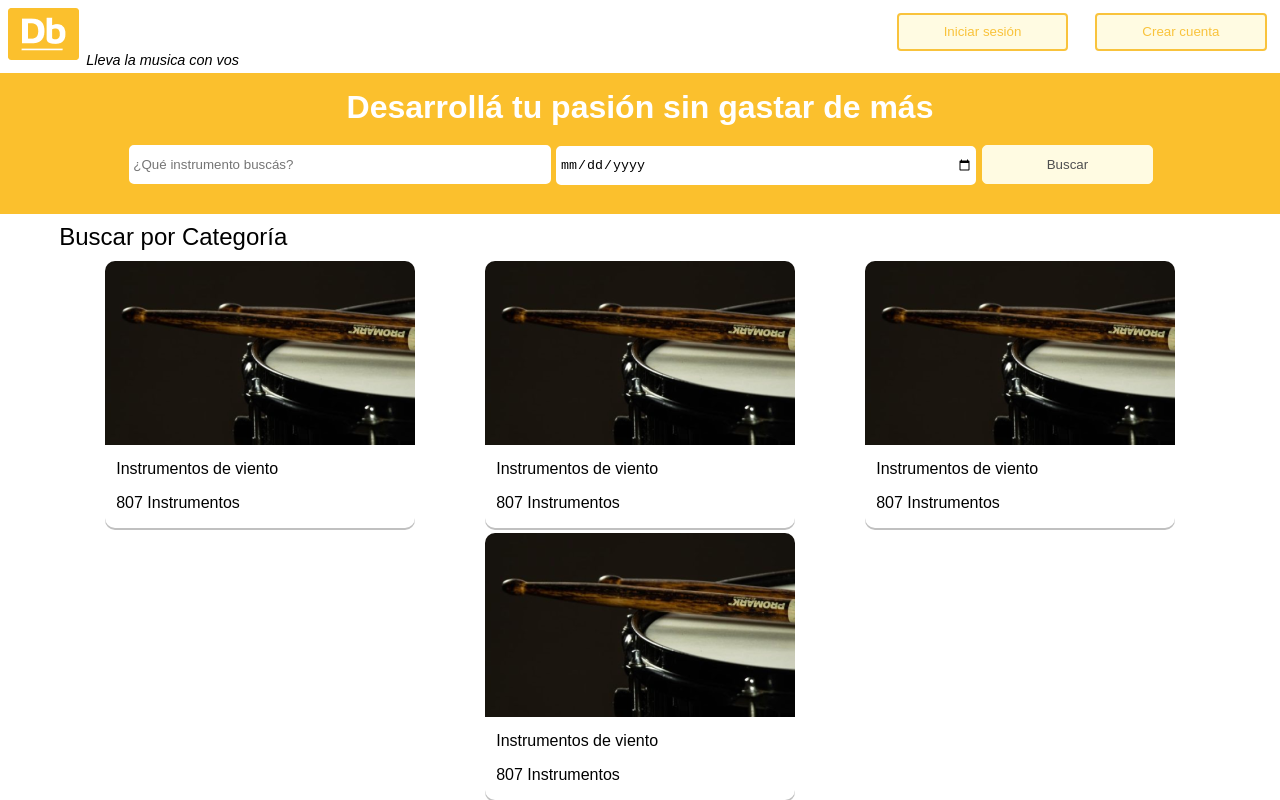
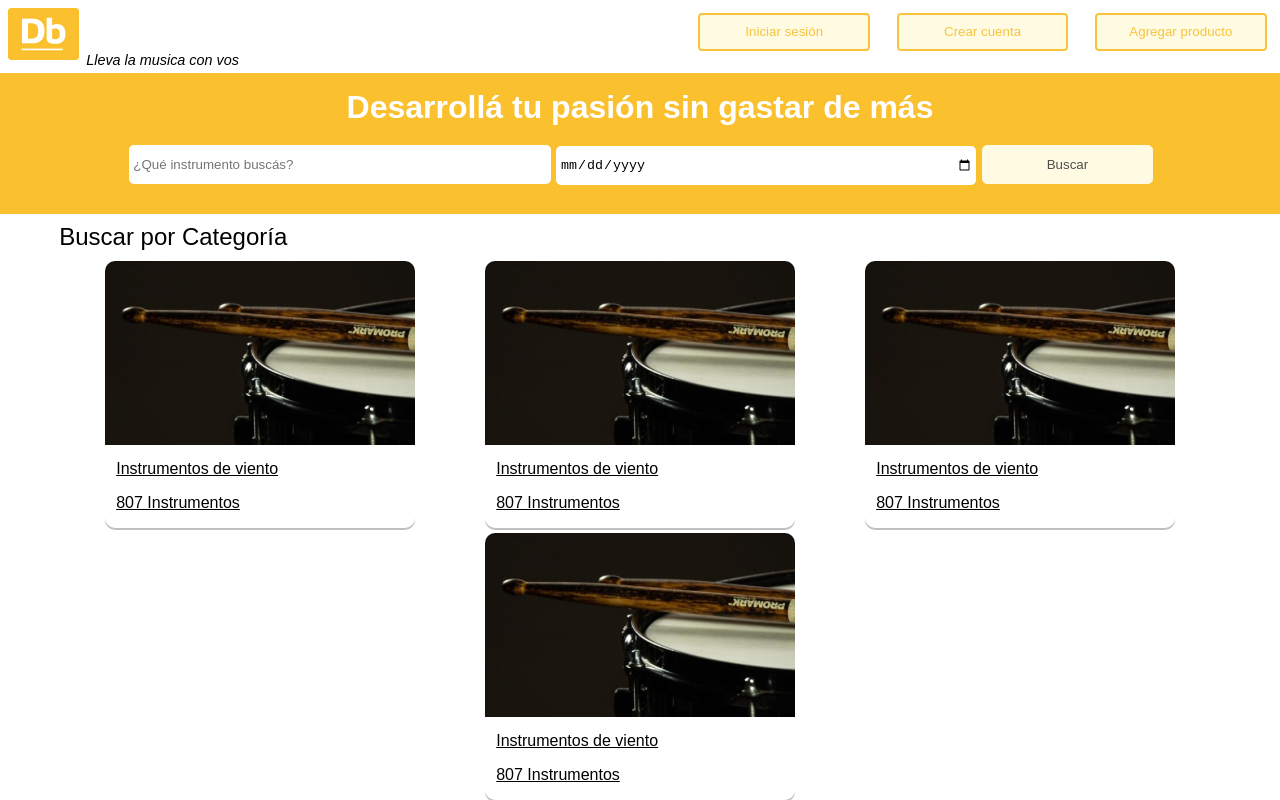
Before and after one commit to YesseniaJimenez/proyectoFinal, a React (Vite) app in the folder Frontend/Digital_Booking/: page /login in a window 1280 px wide. Both pictures are taken after typing "name@example.com", "Sample123" into the empty fields and a click on the button "Ingresar". Shown: the top 800 px of the page. Built offline with nearby package versions, Linux system fonts and the light colour scheme.

Commit message:
fixing styles of layout and addProduct

```diff
--- a/Frontend/Digital_Booking/src/App.css
+++ b/Frontend/Digital_Booking/src/App.css
@@ -1,5 +1,12 @@
 .App{
-	height: 100%;
+	box-sizing: border-box;
+}
+
+.layout{
+	display: flex;
+	flex: 1 1 0%;
+	flex-direction: column;
+	min-height: 100vh;
 }
 
 /* ------------ Header ------------ */
@@ -44,6 +51,7 @@
 	height: 2.8em;
 	background-color: #FFFBE2;
 	color: #F9C33C;
+	cursor: pointer;
 }
 
 .material-symbols-outlined {
@@ -61,7 +69,9 @@
 /* ------------ Main Home ------------ */
 
 .main-home {
-	height: 100%;
+	display: flex;
+	flex-direction: column;
+	flex: flex 1;
 	margin-top: 4.5625em;
 }
 
@@ -173,18 +183,52 @@
 	border-radius: 10px 10px 0 0;
 }
 
-.card > p:first-of-type {
+.card > .link-cards {
+	text-decoration: underline;
+	color: black;
+}
+
+.card > .link-cards > p:first-of-type {
 	margin-top: 0.7em;
 }
 
-.card > p {
+.card > .link-cards > p {
 	padding-left: 0.7em;
 }
+
+/* ------------ Add Product ------------ */
+
+.container-addProduct {
+	display: flex;
+	flex-direction: column;
+	flex: 1;
+	margin-top: 4.5625em;
+}
+
+.form-addProduct {
+	border: 1px solid red;
+	display: flex;
+	flex-direction: column;
+	justify-content: center;
+}
+
+.form-addProduct > input {
+	width: 18.75em;
+	height: 1.125em;
+}
+
+.form-addProduct > button {
+	width: 9.375em;
+}
+
+
+
 
 /* ------------ Tablet ------------ */
 
 @media (min-width: 656px) and (max-width: 1007px) {
 	/* ------------ Header ------------ */
+
 	.button {
 		width: 10.25em;
 		height: 2.8em;
@@ -227,7 +271,6 @@
 		gap: 1.25em;
 		margin-top: 1.875em;
 	}
-
 
 }
 
--- a/Frontend/Digital_Booking/src/Components/Card.jsx
+++ b/Frontend/Digital_Booking/src/Components/Card.jsx
@@ -6,9 +6,11 @@ import percusion from "../assets/images/percusion.png"
 const Card = () => {
     return (
         <div className='card'>
-            <Link><img src={percusion} alt="Card" /></Link>
-            <p>{"Instrumentos de viento"}</p>
-            <p>{"807 Instrumentos"}</p>
+            <Link to="/detail" className='link-cards'>
+                <img src={percusion} alt="Card" />
+                <p>{"Instrumentos de viento"}</p>
+                <p>{"807 Instrumentos"}</p>
+            </Link>
         </div>
     )
 }
--- a/Frontend/Digital_Booking/src/Components/Navbar.jsx
+++ b/Frontend/Digital_Booking/src/Components/Navbar.jsx
@@ -1,9 +1,15 @@
 import React from 'react'
 import logo from "../assets/logo1.png"
-import { Link } from "react-router-dom"
+import { Link, useNavigate } from "react-router-dom"
 import { useState } from 'react'
 
 const Navbar = () => {
+
+    const navigate = useNavigate()
+
+    const addProduct = () => {
+        navigate("/add")
+    }
 
     const [clickLogo, setClickLogo] = useState(false)
 
@@ -18,6 +24,7 @@ const Navbar = () => {
                 <p className='parrafo-header'>Lleva la musica con vos</p>
 
                 <span className="material-symbols-outlined" onClick={openMenu}>menu</span>
+                <button className={clickLogo ? "button responsive" : "button"} onClick={addProduct}>Agregar producto</button>
                 <button className={clickLogo ? "button responsive" : "button"}>Crear cuenta</button>
                 <button className={clickLogo ? "button responsive" : "button"}>Iniciar sesión</button>
             </nav>
--- a/Frontend/Digital_Booking/src/Routes/AddProduct.jsx
+++ b/Frontend/Digital_Booking/src/Routes/AddProduct.jsx
@@ -1,9 +1,19 @@
 import React from 'react'
 
 const AddProduct = () => {
-  return (
-    <div>AddProduct</div>
-  )
+	return (
+		<div className='container-addProduct'>
+			<form action="" className='form-addProduct'>
+				<label htmlFor="">Nombre</label>
+				<input type="text" name="nombre" id="nombre" />
+				<label htmlFor="">Descripcion</label>
+				<input type="text" name="descripcion" id="descripcion" />
+				<label htmlFor="">URL de la imagen del instrumento</label>
+				<input type="url" src="" alt="url de la imagen del instrumento" />
+				<button type="submit">Enviar</button>
+			</form>
+		</div>
+	)
 }
 
 export default AddProduct
--- a/Frontend/Digital_Booking/src/Routes/Detail.jsx
+++ b/Frontend/Digital_Booking/src/Routes/Detail.jsx
@@ -1,9 +1,11 @@
 import React from 'react'
 
 const Detail = () => {
-  return (
-    <div>Detail</div>
-  )
+	return (
+		<div style={{marginTop: "100px"}}>
+			Detail
+		</div>
+	)
 }
 
 export default Detail
--- a/Frontend/Digital_Booking/src/Routes/Layout.jsx
+++ b/Frontend/Digital_Booking/src/Routes/Layout.jsx
@@ -5,11 +5,11 @@ import { Outlet } from 'react-router-dom'
 
 const Layout = () => {
     return (
-        <>
+        <div className='layout'>
             <Navbar />
             <Outlet />
             <Footer />
-        </>
+        </div>
     )
 }
 
```
